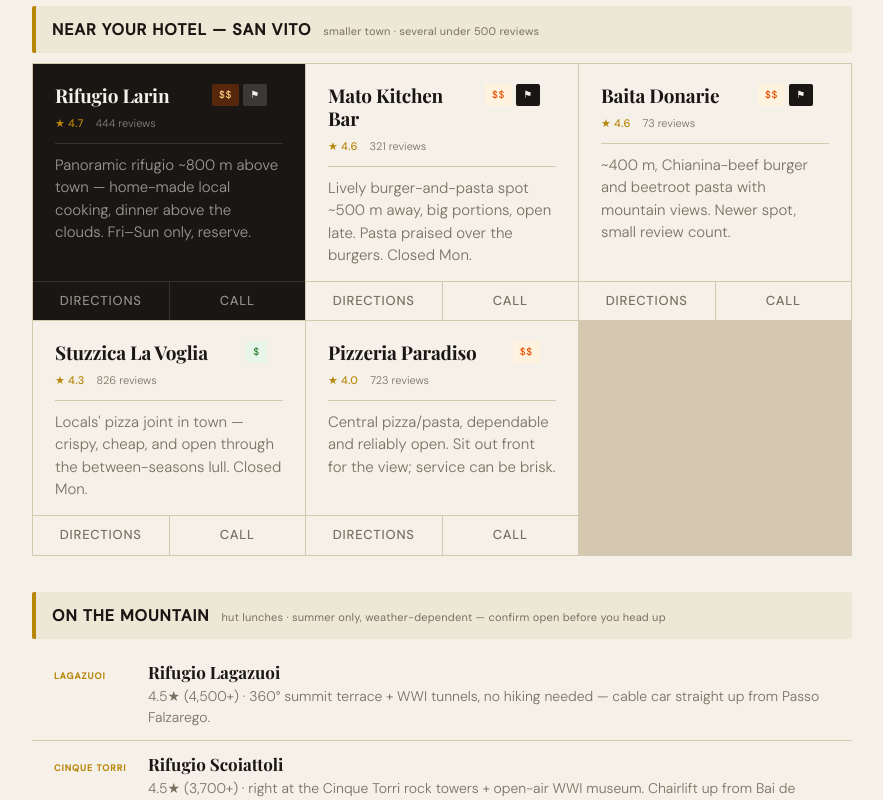
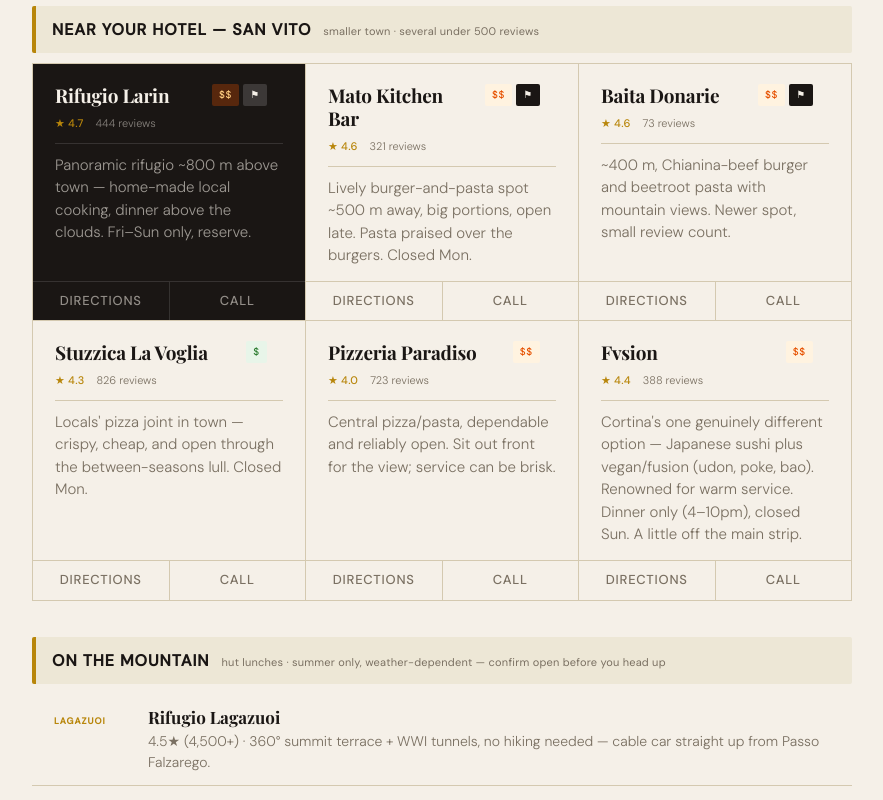
Before and after one commit to billyquiver26/dolomites-food-2026, a plain HTML site: page index.html in a window 1280 px wide. Shown: the part 5514-6314 px from the top of the page, without its empty margins (198-1081 px from the left). Drawn offline with nearby package versions, Linux system fonts and the light colour scheme; a web font is replaced by a local one.

Commit message:
Add Fvsion (Cortina) variety pick - card + map pin (fix: insert after map-anchored grid)

```diff
--- a/index.html
+++ b/index.html
@@ -708,6 +708,21 @@
       </div>
     </div>
 
+    <div class="card">
+      <a class="card-body" href="https://www.google.com/maps/search/?api=1&query=Fvsion%20Cortina%20Restaurant&query_place_id=ChIJMYOyE2I1eEcRfVQkkOz8r5s" target="_blank" rel="noopener">
+      <div class="card-top">
+        <div class="card-name">Fvsion</div>
+        <div class="card-badges"><span class="badge badge-price-2">$$</span></div>
+      </div>
+      <div class="card-meta"><span class="card-stars">★ 4.4</span><span class="card-reviews">388 reviews</span></div>
+      <div class="card-note">Cortina's one genuinely different option — Japanese sushi plus vegan/fusion (udon, poke, bao). Renowned for warm service. Dinner only (4–10pm), closed Sun. A little off the main strip.</div>
+    </a>
+      <div class="card-actions">
+        <a class="card-action" href="https://www.google.com/maps/dir/?api=1&destination=Fvsion%20Cortina%20Restaurant&destination_place_id=ChIJMYOyE2I1eEcRfVQkkOz8r5s" target="_blank" rel="noopener">Directions</a>
+        <a class="card-action" href="tel:+393343168097">Call</a>
+      </div>
+    </div>
+
   </div>
 
   <div class="sub-label"><span class="sub-label-main">On the Mountain</span><span class="sub-label-note">hut lunches · summer only, weather-dependent — confirm open before you head up</span></div>
@@ -767,6 +782,7 @@ document.addEventListener('DOMContentLoaded', function () {
   ];
 
   var CORTINA = [
+      [46.5363014, 12.1341366],
     [46.5231399, 12.1002238],
     [46.5409011, 12.0984363],
     [46.5393235, 12.1371966],
```
